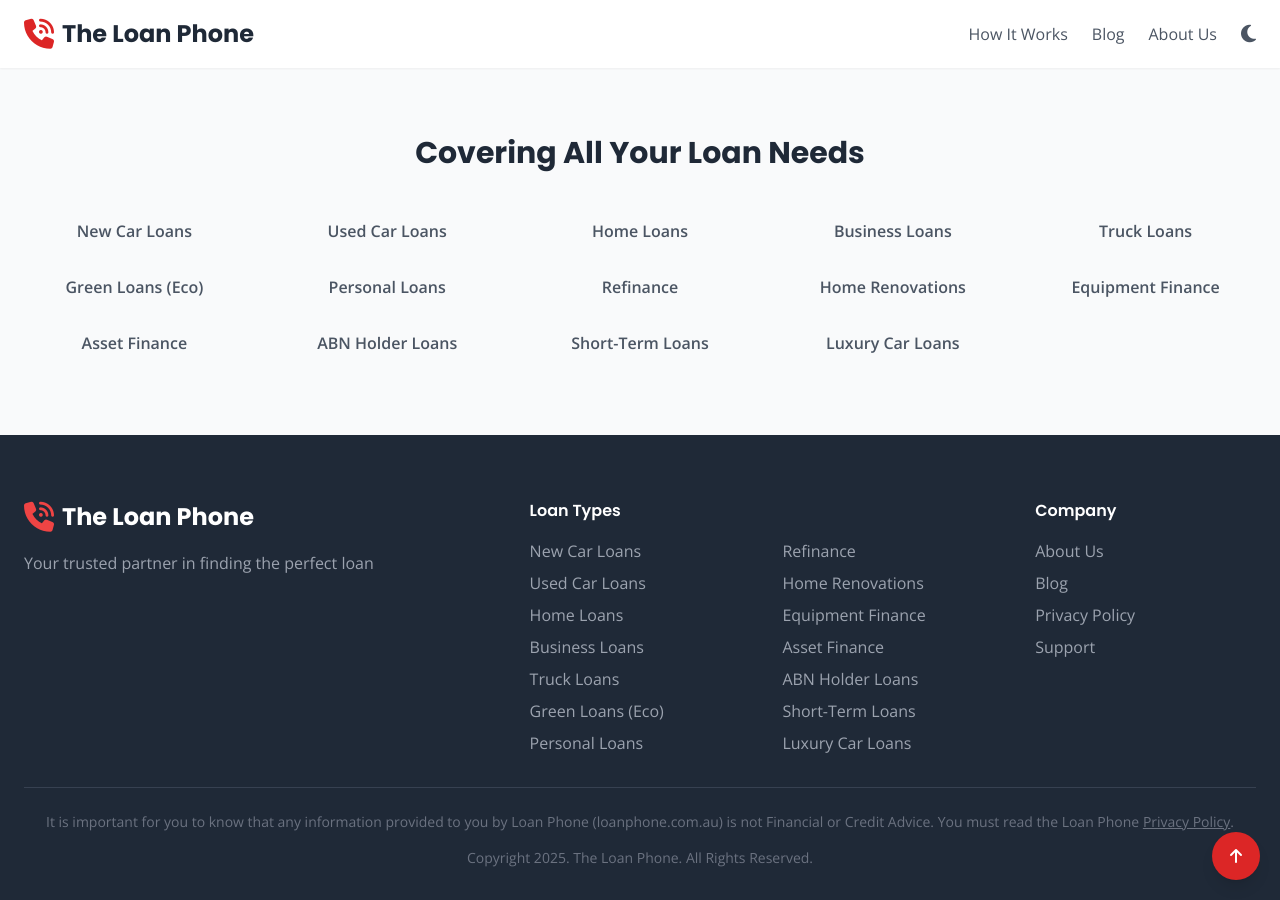
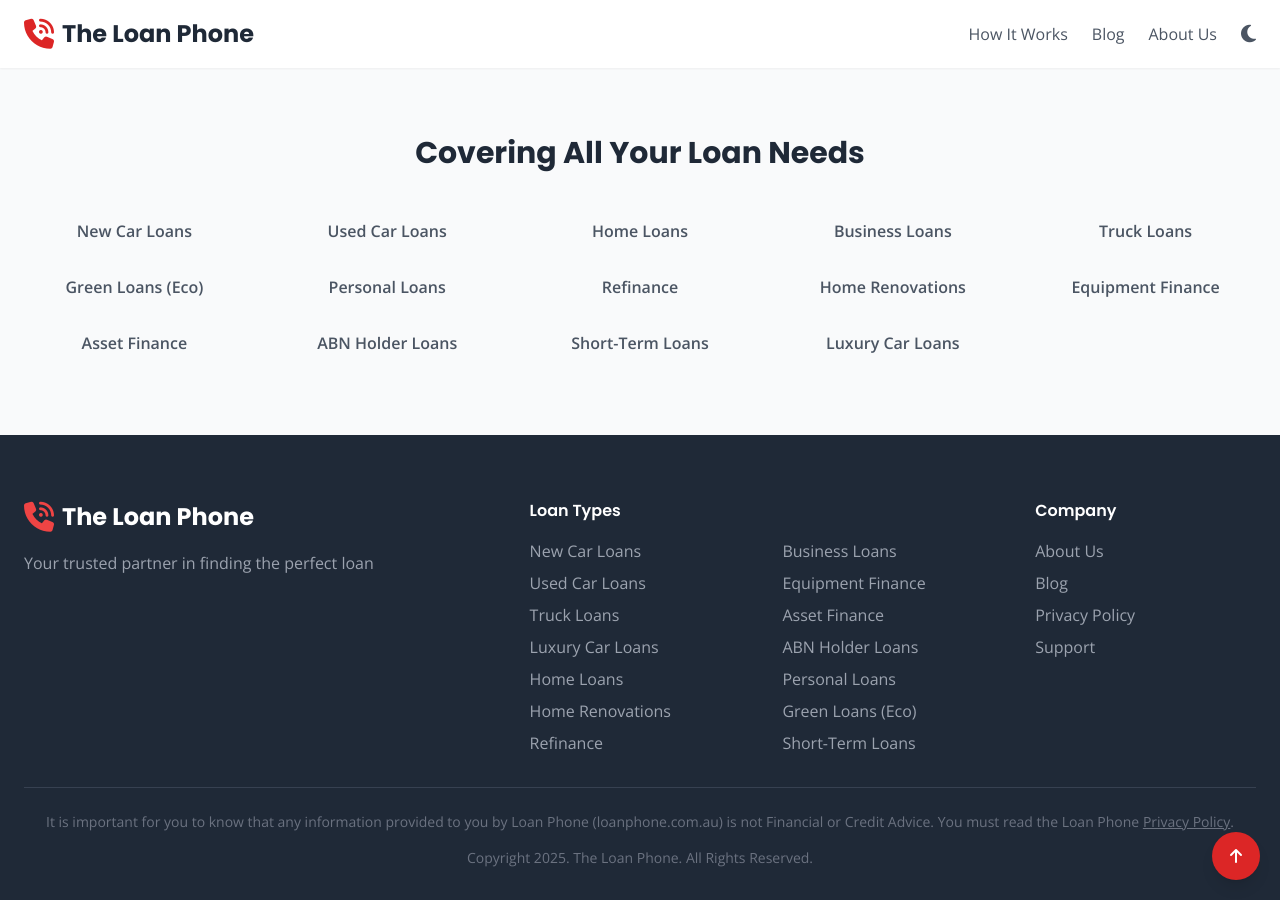
Before and after one commit to AMSumo9/loan-phone-website, a Jekyll site: the page built from index.md, in a window 1280 px wide and 900 px high, scrolled down 1905 px. Built offline with Jekyll 4.4.1, drawn with Linux system fonts in a browser that asks for light colours; nearby versions of some CDN libraries.

Commit message:
Update loan-types-grid.html

```diff
--- a/_includes/loan-types-grid.html
+++ b/_includes/loan-types-grid.html
@@ -1,21 +1,15 @@
 <!-- Loan Types Grid -->
 <div class="grid grid-cols-2 gap-x-8">
   <ul class="text-gray-400 space-y-2">
-    <li><a href="{{ site.baseurl }}/new-car-loans/" class="hover:text-white">New Car Loans</a></li>
-    <li><a href="{{ site.baseurl }}/used-car-loans/" class="hover:text-white">Used Car Loans</a></li>
-    <li><a href="{{ site.baseurl }}/home-loans/" class="hover:text-white">Home Loans</a></li>
-    <li><a href="{{ site.baseurl }}/business-loans/" class="hover:text-white">Business Loans</a></li>
-    <li><a href="{{ site.baseurl }}/truck-loans/" class="hover:text-white">Truck Loans</a></li>
-    <li><a href="{{ site.baseurl }}/green-loans/" class="hover:text-white">Green Loans (Eco)</a></li>
-    <li><a href="{{ site.baseurl }}/personal-loans/" class="hover:text-white">Personal Loans</a></li>
+    {% assign first_half = site.data.loan-types.all_types | slice: 0, 7 %}
+    {% for loan in first_half %}
+      <li><a href="{{ site.baseurl }}{{ loan.url }}" class="hover:text-white">{{ loan.name }}</a></li>
+    {% endfor %}
   </ul>
   <ul class="text-gray-400 space-y-2">
-    <li><a href="{{ site.baseurl }}/refinance/" class="hover:text-white">Refinance</a></li>
-    <li><a href="{{ site.baseurl }}/home-renovation-loans/" class="hover:text-white">Home Renovations</a></li>
-    <li><a href="{{ site.baseurl }}/equipment-finance/" class="hover:text-white">Equipment Finance</a></li>
-    <li><a href="{{ site.baseurl }}/asset-finance/" class="hover:text-white">Asset Finance</a></li>
-    <li><a href="{{ site.baseurl }}/abn-holder-loans/" class="hover:text-white">ABN Holder Loans</a></li>
-    <li><a href="{{ site.baseurl }}/short-term-loans/" class="hover:text-white">Short-Term Loans</a></li>
-    <li><a href="{{ site.baseurl }}/luxury-car-loans/" class="hover:text-white">Luxury Car Loans</a></li>
+    {% assign second_half = site.data.loan-types.all_types | slice: 7, 7 %}
+    {% for loan in second_half %}
+      <li><a href="{{ site.baseurl }}{{ loan.url }}" class="hover:text-white">{{ loan.name }}</a></li>
+    {% endfor %}
   </ul>
 </div>
```
